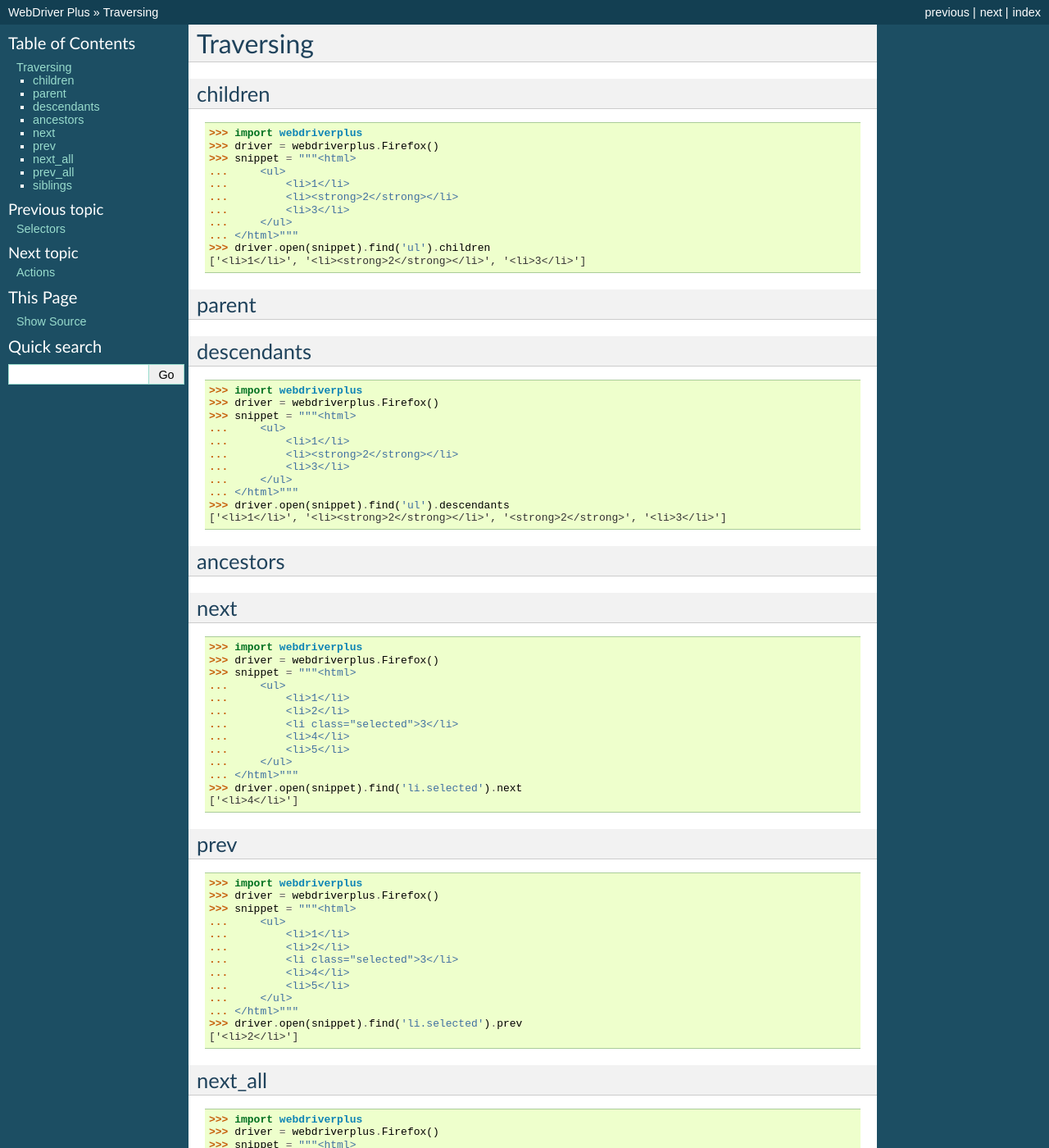
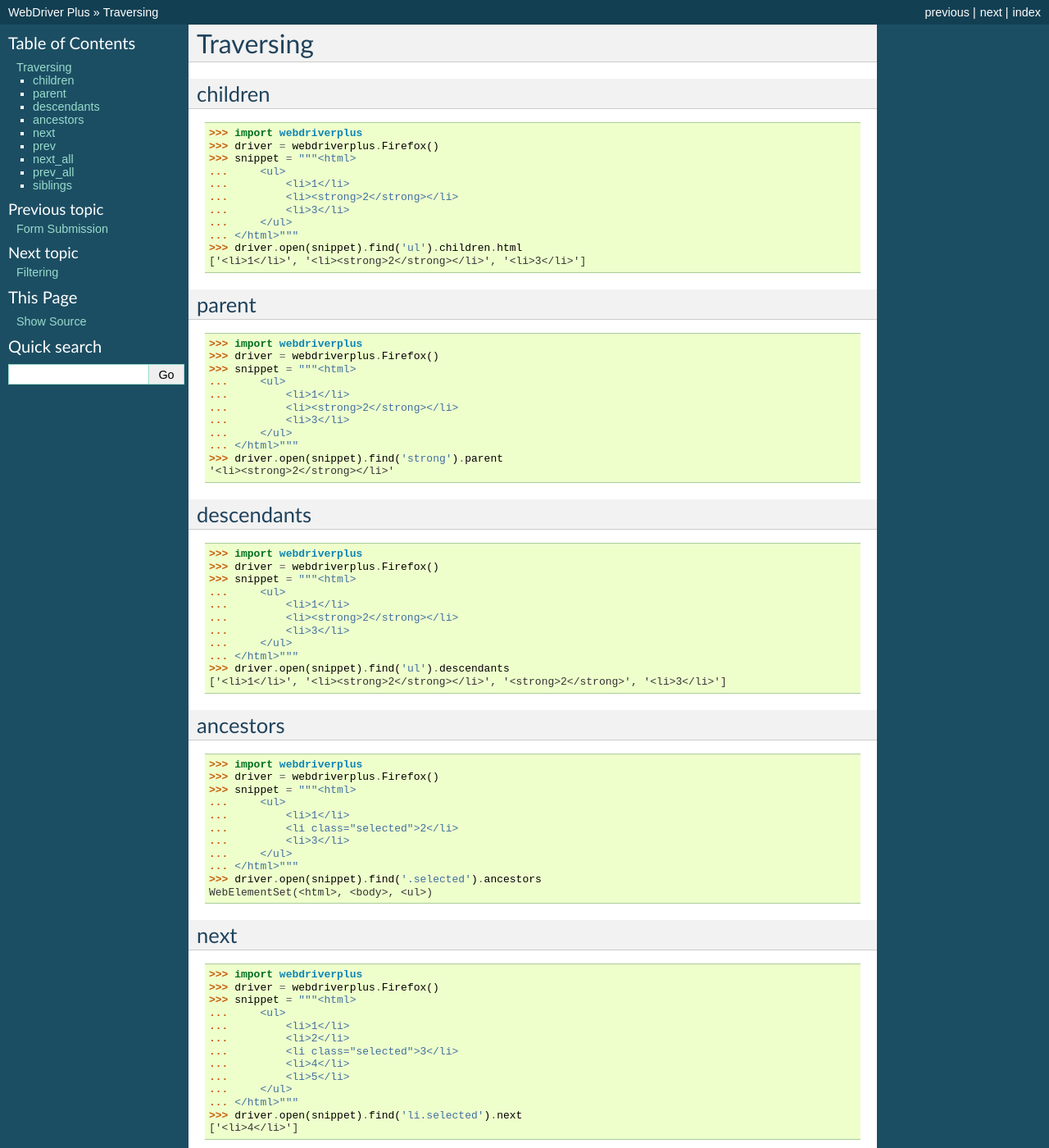
Before and after one commit to tomchristie/webdriverplus, a Sphinx documentation site: the page built from docs/traversing.rst, in a window 1280 px wide and 1400 px high. Shown: the whole window at 82% size. Built offline with Sphinx 7.4.7, drawn with Linux system fonts in a browser that asks for light colours.

Commit message:
.filter(), .exclude(), .ancestors

```diff
--- a/docs/index.rst
+++ b/docs/index.rst
@@ -33,10 +33,11 @@
 .. toctree::
   :maxdepth: 1
 
+  selectors
+  actions
   forms
-  selectors
   traversing
-  actions
+  filtering
   inspection
 
 **Inspection**
--- a/docs/traversing.rst
+++ b/docs/traversing.rst
@@ -17,12 +17,26 @@
     ...         <li>3</li>
     ...     </ul>
     ... </html>"""
-    >>> driver.open(snippet).find('ul').children
+    >>> driver.open(snippet).find('ul').children.html
     ['<li>1</li>', '<li><strong>2</strong></li>', '<li>3</li>']
 
 
 parent
 ------
+
+.. code-block:: python
+
+    >>> import webdriverplus
+    >>> driver = webdriverplus.Firefox()
+    >>> snippet = """<html>
+    ...     <ul>
+    ...         <li>1</li>
+    ...         <li><strong>2</strong></li>
+    ...         <li>3</li>
+    ...     </ul>
+    ... </html>"""
+    >>> driver.open(snippet).find('strong').parent
+    '<li><strong>2</strong></li>'
 
 descendants
 -----------
@@ -43,6 +57,20 @@
 
 ancestors
 ---------
+
+.. code-block:: python
+
+    >>> import webdriverplus
+    >>> driver = webdriverplus.Firefox()
+    >>> snippet = """<html>
+    ...     <ul>
+    ...         <li>1</li>
+    ...         <li class="selected">2</li>
+    ...         <li>3</li>
+    ...     </ul>
+    ... </html>"""
+    >>> driver.open(snippet).find('.selected').ancestors
+    WebElementSet(<html>, <body>, <ul>)
 
 next
 ----
```
Also changed, not shown: docs/filtering.rst (added, +49 -0 lines), tests.py (+28 -0 lines), 4 other files.
